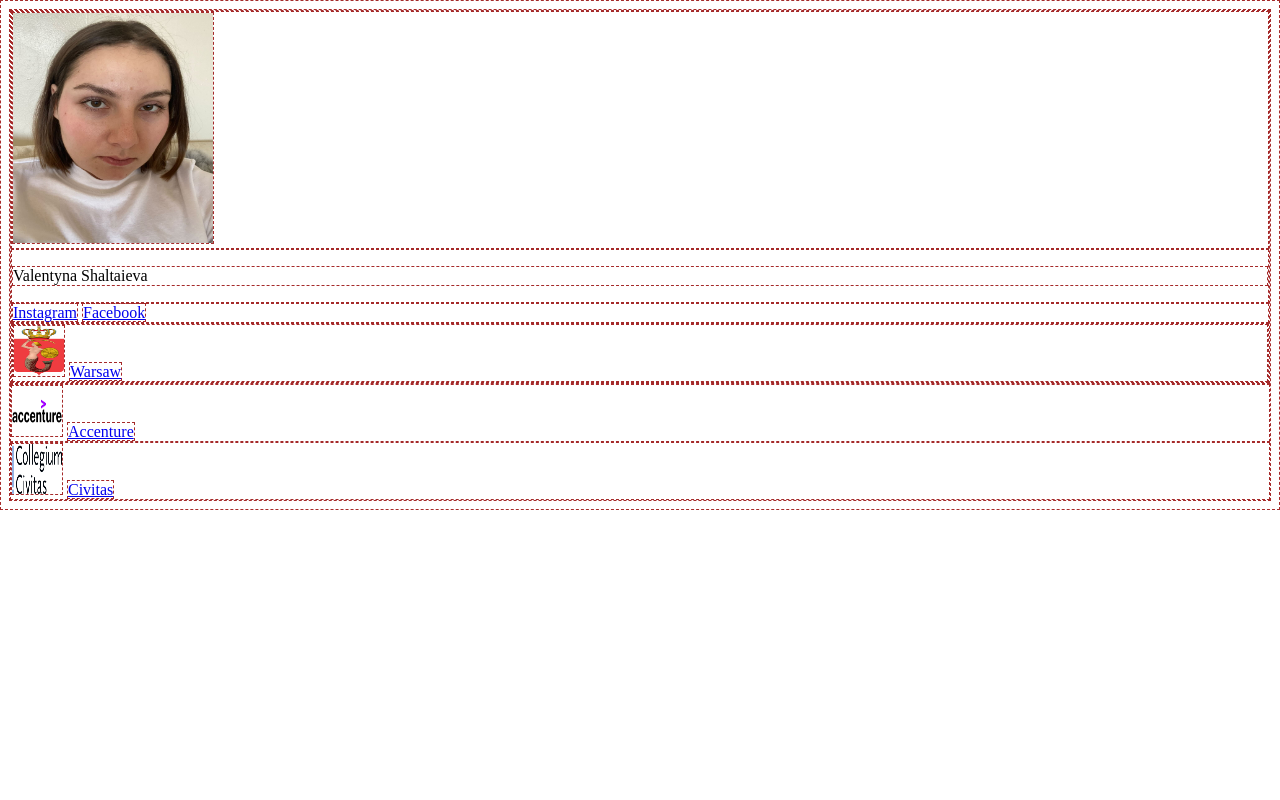
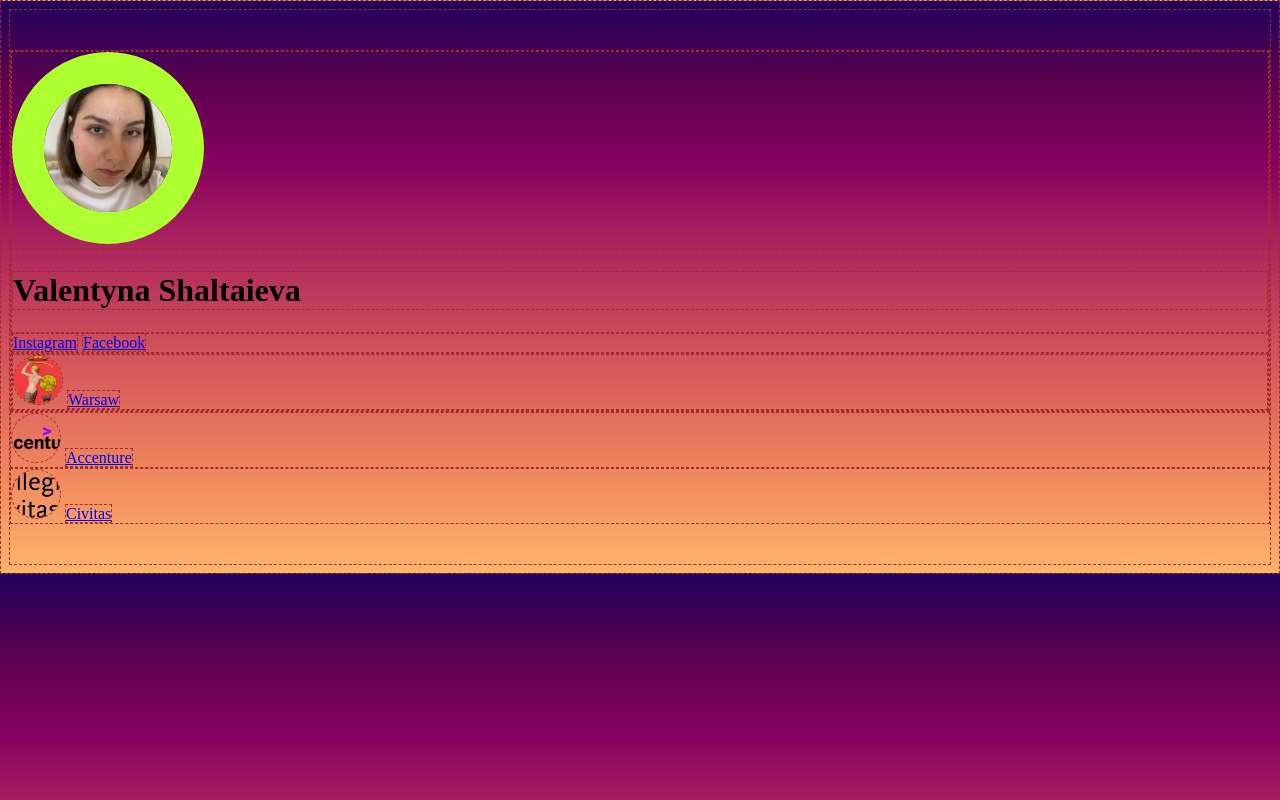
Before and after one commit to lgorss/link-in-bio, a plain HTML site: page index.html in a window 1280 px wide. Drawn offline with Linux system fonts and the light colour scheme.

Commit message:
Project Valentyna 1.2

```diff
--- a/index.html
+++ b/index.html
@@ -9,16 +9,34 @@
       border: 1px brown dashed;
     }
   </style>
+  <style>
+    body {
+      padding-top: 40px;
+      padding-bottom: 40px;
+      background: linear-gradient(180deg, #1f005c, #5b0050, #870160, #ac255e, #ca485c, #e16b5c, #f39060, #ffb56b);
+      .avatar-image {
+        width: 128px;
+        height: 128px;
+        object-fit: cover;
+        border-radius: 128px;
+        border: 2rem solid greenyellow;
+      }
+      .other-pics {
+        width: 48px;
+        height: 48px;
+        border-radius: 48px;
+        object-fit: cover;
+      }
+    }
+  </style>
   <body>
 <div class="main-conteiner">
   <div class="image-row">
-    <img src="pictures/profile_pic.jpg" alt="Valentyna Shaltaieva"
-    width="200"
-    height="230">
+    <img class="avatar-image" src="pictures/profile_pic.jpg" alt="Valentyna Shaltaieva">
   </div>
 
   <div class="name-row">
-    <p>Valentyna Shaltaieva</p>
+    <h1>Valentyna Shaltaieva</h1>
   </div>
 
   <div class="social-media-icons">
@@ -28,24 +46,18 @@
 
   <div class="links-row">
     <div class="item">
-    <img src="pictures/POL_Warszawa_COA.svg.png" alt="coat_of_arms Warsaw"
-    width="50"
-    height="50">
+    <img class="other-pics" src="pictures/POL_Warszawa_COA.svg.png" alt="coat_of_arms Warsaw">
     <a target="_blank" href="https://en.wikipedia.org/wiki/Warsaw">Warsaw</a>
   </div>
   </div>
 </div>
   <div class="item">
-    <img src="pictures/Accenture-Logo.png" alt="Accenture-Logo"
-    width="50"
-    height="50">
+    <img class="other-pics" src="pictures/Accenture-Logo.png" alt="Accenture-Logo">
     <a href="https://www.accenture.com/us-en" target="_blank"> Accenture</a>
   </div>
 
   <div class="item">
-    <img src="pictures/Collegium_Civitas_logo.png" alt="Collegium_Civitas_logo"
-    width="50"
-    height="50">
+    <img class="other-pics" src="pictures/Collegium_Civitas_logo.png" alt="Collegium_Civitas_logo">
     <a href="https://civitas.edu.pl/en/" target="_blank"> Civitas</a>
   </div>
   </body>
```
